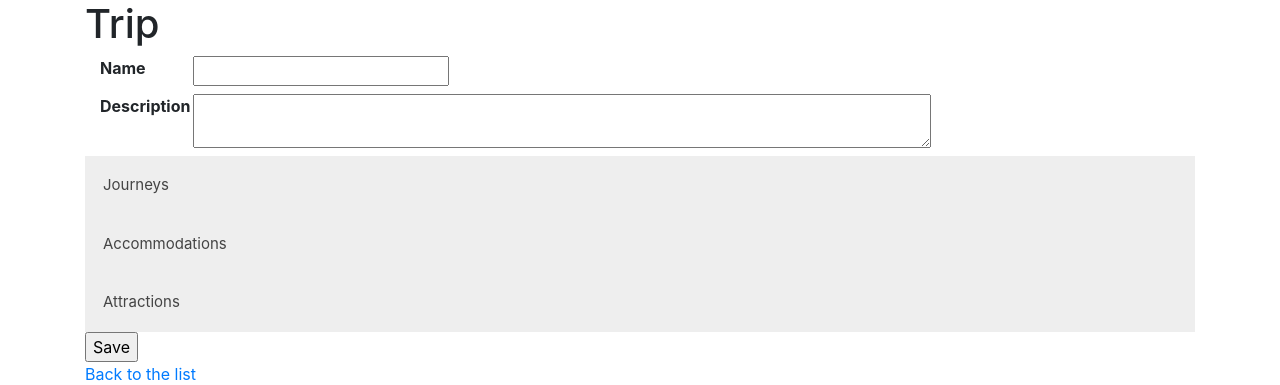
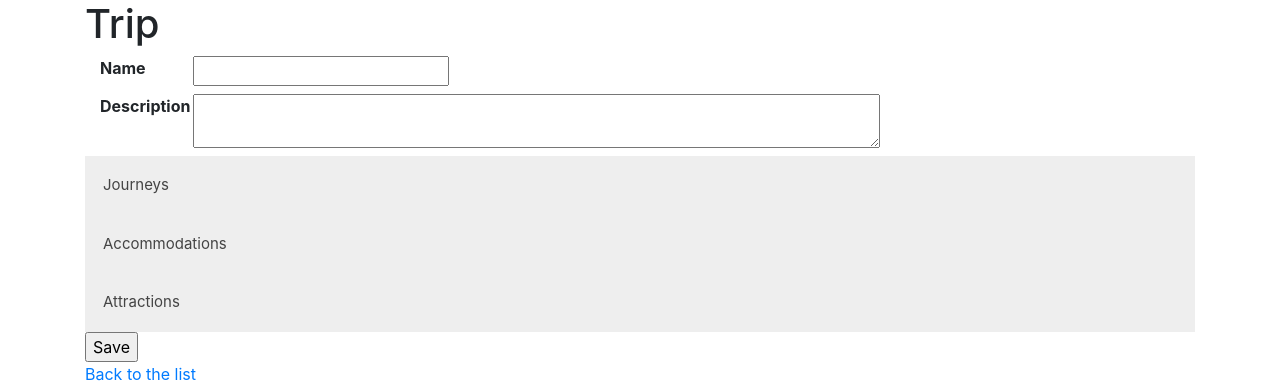
Before and after one commit to norseny/TripPlanner, a Django app: template tripplanner/templates/tripplanner/trip_with_attributes_form.html in a window 1280 px wide. Shown: the part 66-451 px from the top of the page. Run offline with Django 3.2, Linux system fonts and the light colour scheme; the template is opened without the code that fills it: values that come from a table or form of the project are taken from there, others are empty; some libraries are stand-ins or nearby versions.

Commit message:
Translation fixes, table scrollable horizontally, pdf version 1

```diff
--- a/static/own/css/style.css
+++ b/static/own/css/style.css
@@ -2,6 +2,10 @@
 /*height: 50px;*/
 /*overflow: hidden; !*todo: temp solution*!*/
 /*}*/
+
+.scrollable-horizontally {
+    overflow-x: auto
+}
 
 .delete-row {
     padding-left: 1.25rem
--- a/tripplanner/forms/trip_forms.py
+++ b/tripplanner/forms/trip_forms.py
@@ -22,7 +22,7 @@ class TripForm(ModelForm, Form):
         fields = ['name', 'description']
         exclude = ()
         widgets = {
-            'description': Textarea(attrs={'rows': 2, 'cols': '70'}),
+            'description': Textarea(attrs={'rows': 2, 'cols': '65'}),
         }
 
 
--- a/tripplanner/models/trip_models.py
+++ b/tripplanner/models/trip_models.py
@@ -38,6 +38,7 @@ class Trip(BasicInfo):
 
 class Journey(BasicInfo):
     start_point = models.CharField(max_length=250, null=True, blank=True)
+    # todo: quicksearch cities/countries - googlemaps dest?
     end_point = models.CharField(max_length=250, null=True, blank=True)
     # todo: moze dodac bool srodek publiczny/prywatny jak publiczny, to reusable dla innych użytkowników
     means_of_transport = models.ForeignKey(MeansOfTransport, on_delete=models.SET_NULL, null=True, blank=True)
--- a/tripplanner/templates/tripplanner/trip_detail.html
+++ b/tripplanner/templates/tripplanner/trip_detail.html
@@ -16,7 +16,7 @@
             <ul>
                 {% for journey in trip.journey_set.all %}
                     <li>
-                        {% trans 'Start time' %}
+                        <label>{% trans 'Start time' %}</label>
                         {{ journey.start_time|date:"d-m-Y H:i" }},{# todo: somehow implement default display of dates #}
                         <label>{% trans 'End time' %}</label>
                         {{ journey.end_time|date:"d-m-Y H:i" }},
--- a/tripplanner/templates/tripplanner/trip_with_attributes_form.html
+++ b/tripplanner/templates/tripplanner/trip_with_attributes_form.html
@@ -25,7 +25,7 @@
         </div>
 
         <button type="button" class="accordion" data-toggle="collapse" data-target="#journeys" aria-controls="journeys">{% trans 'Journeys' %}</button>
-        <div class="collapse show" id="journeys">
+        <div class="collapse show scrollable-horizontally" id="journeys">
             <table class="table">
                 {{ journeys.management_form }}
                 {% for form in journeys.forms %}
@@ -56,7 +56,7 @@
         </div>
 
         <button type="button" class="accordion" data-toggle="collapse" data-target="#accommodations">{% trans 'Accommodations' %}</button>
-        <div class="collapse" id="accommodations">
+        <div class="collapse scrollable-horizontally" id="accommodations">
             <table class="table">
                 {{ accommodations.management_form }}
                 {% for form in accommodations.forms %}
@@ -87,7 +87,7 @@
         </div>
 
         <button type="button" class="accordion" data-toggle="collapse" data-target="#attractions">{% trans 'Attractions' %}</button>
-        <div class="collapse" id="attractions">
+        <div class="collapse scrollable-horizontally" id="attractions">
             <table class="table">
                 {{ attractions.management_form }}
                 {% for form in attractions.forms %}
--- a/tripplanner/urls.py
+++ b/tripplanner/urls.py
@@ -8,5 +8,6 @@ urlpatterns = [
     url(r'trip/(?P<pk>[0-9]+)/$', views.TripDetail.as_view(), name='trip-detail'),
     url(r'trip/create/$', views.TripWithAttributesCreate.as_view(), name='trip-with-attributes-create'),
     url(r'trip/(?P<pk>[0-9]+)/edit/$', views.TripWithAttributesUpdate.as_view(), name='trip-update'),
-    url(r'trip/(?P<pk>[0-9]+)/delete/$', views.TripDelete.as_view(), name='trip-delete')
+    url(r'trip/(?P<pk>[0-9]+)/delete/$', views.TripDelete.as_view(), name='trip-delete'),
+    # url(r'pdffile$', views.pdffile, name='pdffile')
 ]
```
Also changed, not shown: tripplanner/views/trip_views.py (+17 -0 lines), tripplanner/locale/pl/LC_MESSAGES/django.po.
